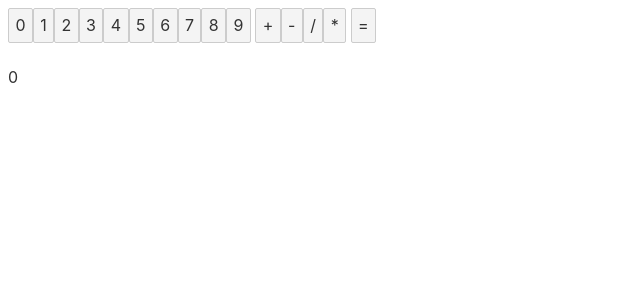
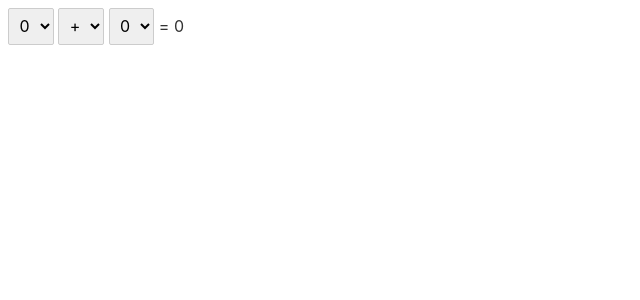
Before and after one commit to ravi0the0sun/svelte-app, a Svelte app: page / in a window 1280 px wide. Shown: the top 300 px of the page, without its empty margins (0-640 px from the left). Built offline with nearby package versions, Linux system fonts and the light colour scheme.

Commit message:
logic change

```diff
--- a/src/App.svelte
+++ b/src/App.svelte
@@ -2,7 +2,8 @@
 	const num = [0, 1, 2, 3, 4, 5, 6, 7, 8, 9];
 	const signs = ['+','-','/','*'];
 	let sign;
-	let number = [];
+	let number1;
+	let number2;
 	let output = 0
 
 	function assign(sign){
@@ -11,23 +12,25 @@
 
 	function handleClick() {
 		switch(sign) {
-			case('+') : output = number[0] + number[1]; break;
-			case('-') : output = number[0] - number[1]; break;
-			case('*') : output = number[0] * number[1]; break;
-			case('/') : output = number[0] / number[1]; break;
+			case('+') : output = number1 + number2; break;
+			case('-') : output = number1 - number2; break;
+			case('*') : output = number1 * number2; break;
+			case('/') : output = number1 / number2; break;
 		}
 	}
 </script>
 
 <main>
-	{#each num as i}
-		<button class="btn">{i}</button>
-	{/each}
-	{#each signs as sign}
-		<button class="btn" >{sign}</button>
-	{/each}
-	<button class="btn" on:click={handleClick} >=</button>
-	<p>{output}</p>
+	<select bind:value={number1}>{#each num as number}
+		<option>{number}</option>
+	{/each}</select>
+	<select bind:value={sign}>{#each signs as sign}
+		<option>{sign}</option>
+	{/each}</select>
+	<select bind:value={number2}>{#each num as number}
+		<option>{number}</option>
+	{/each}</select>
+	= {output}
 </main>
 
 <style></style>
```
